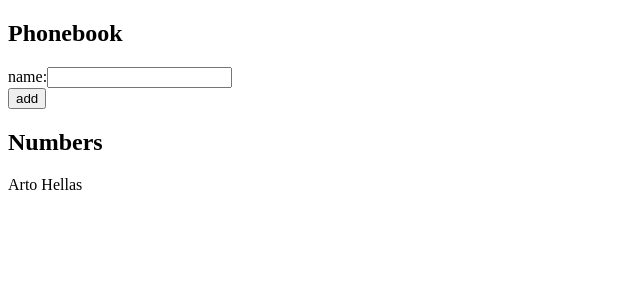
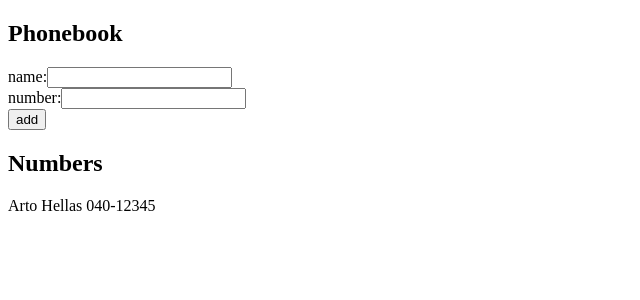
Before and after one commit to lamtonylam/fullstackopen, a React (Vite) app in the folder osa2/puhelinluettelo/: page / in a window 1280 px wide. Shown: the top 300 px of the page, without its empty margins (0-640 px from the left). Built offline with nearby package versions, Linux system fonts and the light colour scheme.

Commit message:
2.8: puhelinluettelo step3

```diff
--- a/osa2/puhelinluettelo/src/App.jsx
+++ b/osa2/puhelinluettelo/src/App.jsx
@@ -1,8 +1,11 @@
 import { useState } from "react";
 
 const App = () => {
-    const [persons, setPersons] = useState([{ name: "Arto Hellas" }]);
+    const [persons, setPersons] = useState([
+        { name: "Arto Hellas", number: "040-12345" },
+    ]);
     const [newName, setNewName] = useState("");
+    const [newNumber, setNewNumber] = useState("");
 
     const addName = (event) => {
         event.preventDefault();
@@ -12,15 +15,21 @@
         } else {
             const personObject = {
                 name: newName,
+                number: newNumber,
             };
 
             setPersons(persons.concat(personObject));
             setNewName("");
+            setNewNumber("");
         }
     };
 
     const handleNameChange = (event) => {
         setNewName(event.target.value);
+    };
+
+    const handleNumberChange = (event) => {
+        setNewNumber(event.target.value);
     };
 
     return (
@@ -32,6 +41,10 @@
                     <input value={newName} onChange={handleNameChange} />
                 </div>
                 <div>
+                    number:
+                    <input value={newNumber} onChange={handleNumberChange} />
+                </div>
+                <div>
                     <button type="submit">add</button>
                 </div>
             </form>
@@ -39,7 +52,7 @@
             <div>
                 <h2>Numbers</h2>
                 {persons.map((person) => (
-                    <p key={person.name}>{person.name}</p>
+                    <p key={person.name}>{person.name} {person.number}</p>
                 ))}
             </div>
         </div>
```
